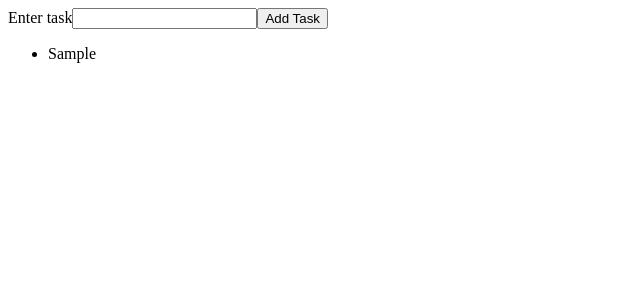
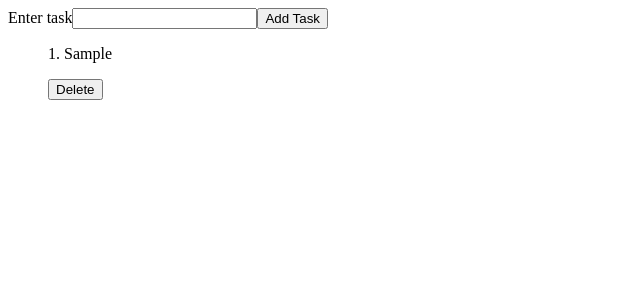
Before and after one commit to WillPabs/task-app, a React (Create React App) app: page / in a window 1280 px wide. Both pictures are taken after typing "Sample" into the empty fields and a click on the button "Add Task". Shown: the top 300 px of the page, without its empty margins (0-640 px from the left). Built offline with nearby package versions, Linux system fonts and the light colour scheme.

Commit message:
Add delete button

```diff
--- a/src/App.js
+++ b/src/App.js
@@ -35,6 +35,14 @@ class App extends React.Component {
     })
   }
 
+  deleteTask = (e) => {
+    e.preventDefault();
+    console.log(e.target.id);
+    this.setState({
+      tasks: this.state.tasks.filter(task => task.id !== e.target.id)
+    })
+  }
+
   render() {
     const { task, tasks } = this.state;
 
@@ -52,7 +60,7 @@ class App extends React.Component {
             Add Task
           </button>
         </form>
-        <Overview tasks={tasks}/>
+        <Overview tasks={tasks} onDelete={this.deleteTask}/>
       </div>
     );
   }
--- a/src/components/Overview.js
+++ b/src/components/Overview.js
@@ -1,14 +1,22 @@
-// import { useState } from "react";
-
 import React from "react";
 
 const Overview = (props) => {
-    const { tasks } = props;
+    const { tasks, onDelete } = props;
 
     return (
         <ul>
-            {tasks.map((task) => {
-                return <li key={task.id}>{task.text}</li>;
+            {tasks.map((task, i) => {
+                return (
+                    <form key={task.id} onSubmit={onDelete} id={task.id}>
+                        <p>{i+1}. {task.text}</p>
+                        <button
+                            type="submit"
+                        >
+                            Delete
+                        </button>
+                    </form>
+
+                )
             })}
         </ul>
     );
```
